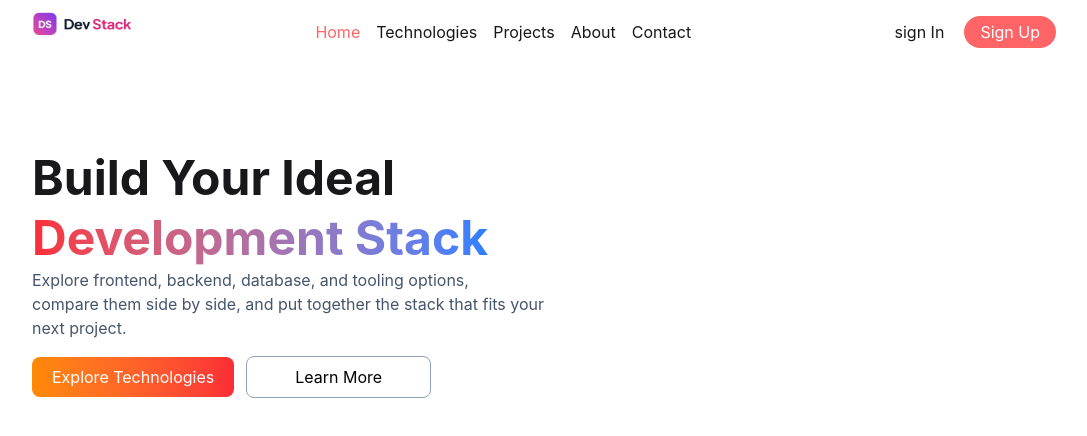
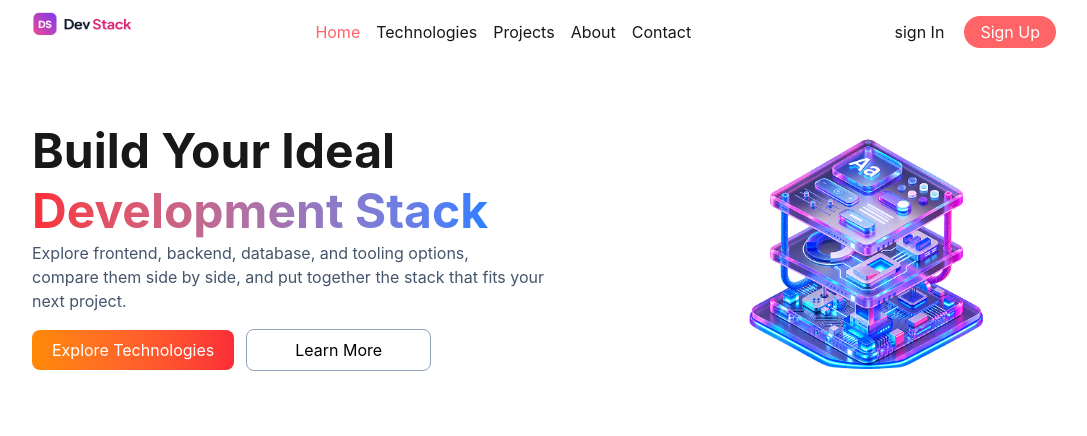
Before and after one commit to shafiq-raj/B-14-Assignment-5, a React (Vite) app: page / in a window 1280 px wide. Shown: the top 436 px of the page, without its empty margins (96-1183 px from the left). Built offline with nearby package versions, Linux system fonts and the light colour scheme.

Commit message:
hero completed

```diff
--- a/src/components/Banner.tsx
+++ b/src/components/Banner.tsx
@@ -1,8 +1,11 @@
 import React from "react";
+import banner from "../assets/banner-stack.png"
 
 const Banner = () => {
   return (
-    <div className="mx-auto max-w-5xl my-24">
+
+    <div className="mx-auto max-w-5xl my-2 flex justify-between items-center">
+        <div>
       <h1 className="font-inter text-5xl font-bold leading-tight ">
         Build Your Ideal
         <br />
@@ -10,16 +13,19 @@ const Banner = () => {
           Development Stack
         </span>
       </h1>
-      <div>
+
         <p className="font-plus jakarta-sans text-slate-600">
           Explore frontend, backend, database, and tooling options,<br /> compare them
           side by side, and put together the stack that fits your <br /> next project.
         </p>
-      </div>
-      <div className="gap-3">
+
+
         <button className="font-inter my-4 rounded-lg bg-gradient-to-r from-orange-400 to-red-500 px-5 py-2 text-white">Explore Technologies</button>
         <button className="font-inter my-4 rounded-lg text-black border border-slate-400 px-12 py-2 ml-3">Learn More</button>
+       </div>
 
+      <div>
+        <img src={banner} alt="" className="w-[380px] h-[380px]" />
       </div>
     </div>
   );
```
